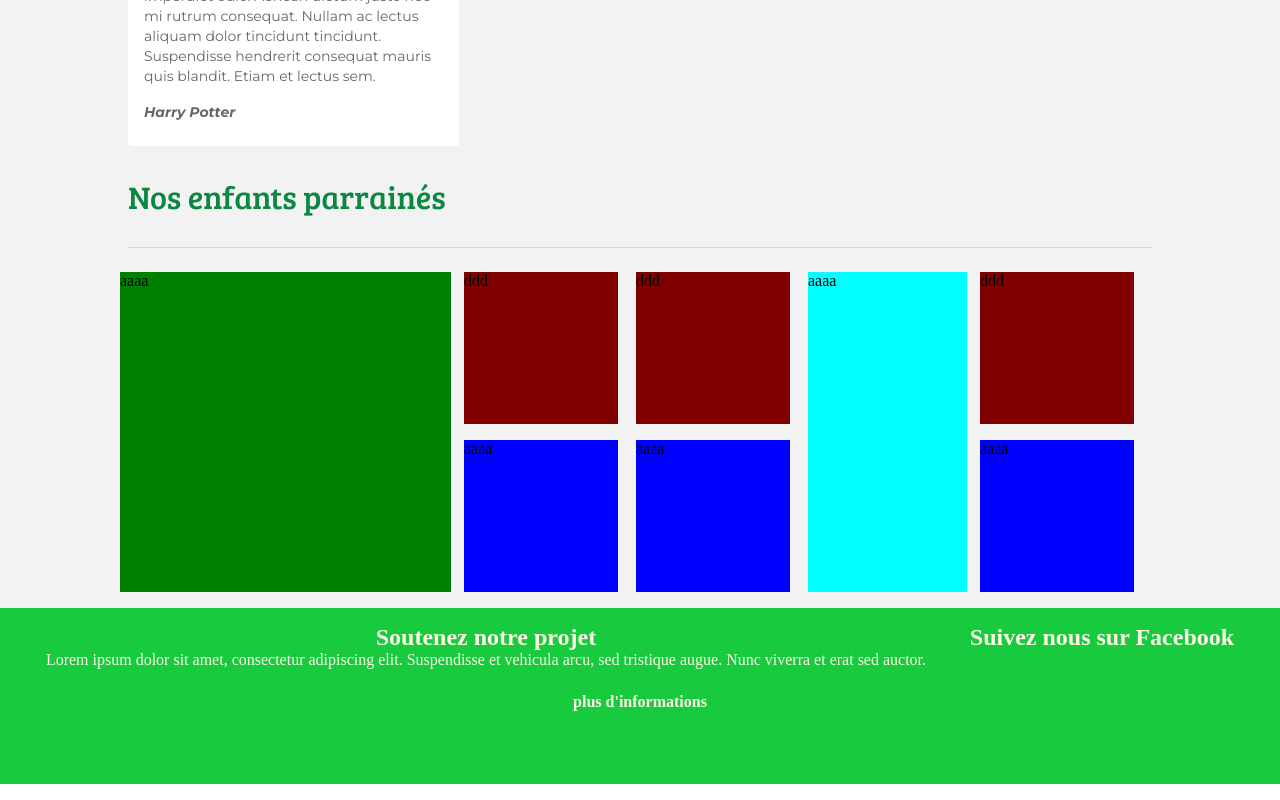
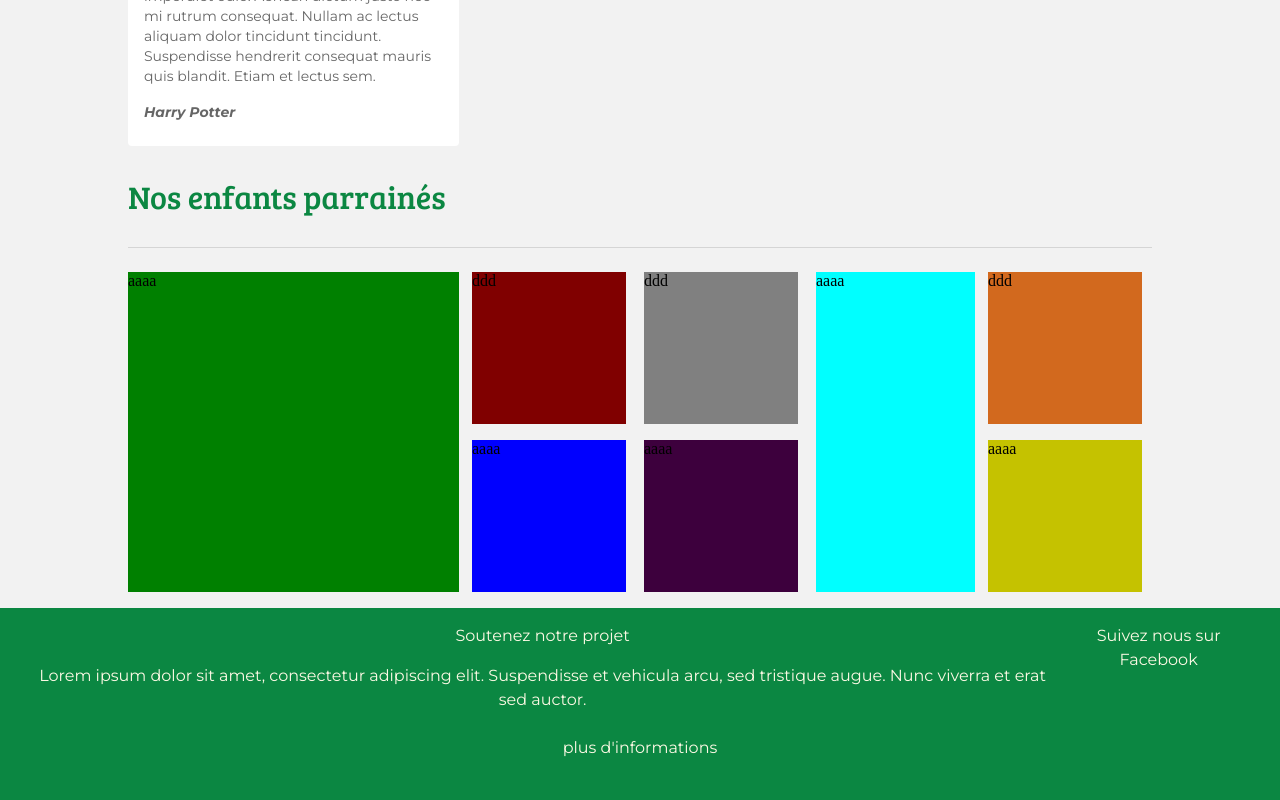
Before and after one commit to borisbecode/Swartz-5-Client-Ensemble-GNO-Far, a React (Create React App) app in the folder app/: page / in a window 1280 px wide. Shown: the part 1995-2795 px from the top of the page. Built offline with nearby package versions, Linux system fonts and the light colour scheme.

Commit message:
responsive working

```diff
--- a/app/src/App.js
+++ b/app/src/App.js
@@ -1,23 +1,23 @@
-import About from "./pages/about";
-import Actions from "./pages/actions";
-import Admin from "./pages/Admin";
-import NotFound from "./pages/notfound";
-import React from "react";
-import './App.css';
-import { Route, Routes, Navigate } from "react-router-dom";
+import About from './pages/about'
+import Actions from './pages/actions'
+import Admin from './pages/Admin'
+import NotFound from './pages/notfound'
+import React from 'react'
+import './App.css'
+import { Route, Routes, Navigate } from 'react-router-dom'
 // import Signup from "./components/Signup/Signup";
-import Login from "./components/Login/Login";
-import Box from '@mui/material/Box';
-import Header from "./components/Header/Header";
-import Accueil from "./pages/Accueil";
-import Parrainage from './pages/Parrainage';
-
+import Login from './components/Login/Login'
+import Box from '@mui/material/Box'
+import Header from './components/Header/Header'
+import Accueil from './pages/Accueil'
+import Parrainage from './pages/Parrainage'
+import Footer from './components/Footer/Footer'
 
 function App() {
-  const user = localStorage.getItem("token");
+  const user = localStorage.getItem('token')
 
   return (
-    <Box id="principal" sx={{bgcolor:"fourth"}} >
+    <Box id="principal" sx={{ bgcolor: 'fourth' }}>
       <Header />
       <Routes>
         <Route path="/" exact element={<Accueil />} />
@@ -28,8 +28,9 @@ function App() {
         <Route path="/admin" exact element={<Admin />} />
         <Route path="/introuvable" exact element={<NotFound />} />
       </Routes>
+      <Footer />
     </Box>
-  );
+  )
 }
 
-export default App;
+export default App
--- a/app/src/components/ArticleModele.js
+++ b/app/src/components/ArticleModele.js
@@ -1,41 +1,63 @@
-import * as React from 'react';
-import Card from '@mui/material/Card';
-import CardMedia from '@mui/material/CardMedia';
-import CardContent from '@mui/material/CardContent';
-import Typography from '@mui/material/Typography';
-import Divider from '@mui/material/Divider';
-import Box from '@mui/material/Box';
+import * as React from 'react'
+import Card from '@mui/material/Card'
+import CardMedia from '@mui/material/CardMedia'
+import CardContent from '@mui/material/CardContent'
+import Typography from '@mui/material/Typography'
+import Divider from '@mui/material/Divider'
+import Box from '@mui/material/Box'
 
-export default function ArticleModele({img, title, subTitle, content, auteur, date}) {
-
+export default function ArticleModele({
+  img,
+  title,
+  subTitle,
+  content,
+  auteur,
+  date,
+}) {
   return (
-    <Card elevation={0} sx={{ maxWidth: 345, position:"relative", bgcolor:"white" }} style={{border:"unset"}} >
-        <Box sx={{position:"absolute", p:1, bgcolor:"primary.main", right:0, top:0, textAlign:"right"}}>
-            <Typography variant="body2" color="white" sx={{bgcolor:"inherit"}}>
-                {date}
-            </Typography>
-        </Box>
-      <CardMedia
-        component="img"
-        height="300"
-        image={img}
-        alt={title}
-      />
+    <Card
+      elevation={0}
+      sx={{ maxWidth: 345, position: 'relative', bgcolor: 'white' }}
+      style={{ border: 'unset' }}
+    >
+      <Box
+        sx={{
+          position: 'absolute',
+          p: 1,
+          bgcolor: 'primary.main',
+          right: 0,
+          top: 0,
+          textAlign: 'right',
+        }}
+      >
+        <Typography variant="body2" color="white" sx={{ bgcolor: 'inherit' }}>
+          {date}
+        </Typography>
+      </Box>
+      <CardMedia component="img" height="300" image={img} alt={title} />
       <CardContent>
         <Typography variant="h6" color="text.secondary">
           {title}
         </Typography>
-        <Typography variant="subtitle2" color="primary.main" sx={{textTransform:"uppercase", fontWeight:"600"}}>
+        <Typography
+          variant="subtitle2"
+          color="primary.main"
+          sx={{ textTransform: 'uppercase', fontWeight: '600' }}
+        >
           {subTitle}
         </Typography>
-        <Divider sx={{my:3}} />
-        <Typography variant="body2" color="text.secondary" sx={{mb:2}}>
+        <Divider sx={{ my: 3 }} />
+        <Typography variant="body2" color="text.secondary" sx={{ mb: 2 }}>
           {content}
         </Typography>
-        <Typography variant="body2" color="text.secondary" sx={{fontStyle:"italic", fontWeight:"700"}}>
+        <Typography
+          variant="body2"
+          color="text.secondary"
+          sx={{ fontStyle: 'italic', fontWeight: '700' }}
+        >
           {auteur}
         </Typography>
       </CardContent>
     </Card>
-  );
+  )
 }
--- a/app/src/components/Child_pictures/child.css
+++ b/app/src/components/Child_pictures/child.css
@@ -23,9 +23,16 @@
 
 .quattrieme {
   background-color: grey;
+  margin-bottom: 1vh;
+
+  height: 19vh;
+  width: 12vw;
 }
 .cinquieme {
-  background-color: blueviolet;
+  margin-top: 1vh;
+  background-color: rgb(61, 0, 61);
+  height: 19vh;
+  width: 12vw;
 }
 
 .sixieme {
@@ -36,8 +43,36 @@
 
 .septieme {
   background-color: chocolate;
+  height: 19vh;
+  width: 12vw;
+  margin-bottom: 1vh;
 }
 
 .huitieme {
-  background-color: indigo;
+  margin-top: 1vh;
+  background-color: rgb(197, 194, 0);
+  height: 19vh;
+  width: 12vw;
 }
+
+@media screen and (max-width: 900px) {
+  .align {
+    display: flex;
+    flex-direction: row;
+    height: auto;
+  }
+
+  .premier {
+    width: auto;
+    margin-right: 0;
+  }
+
+  .deuxieme {
+    width: auto;
+    margin: 0;
+  }
+  .troisieme {
+    width: auto;
+    margin: 0;
+  }
+}
--- a/app/src/components/Child_pictures/child.jsx
+++ b/app/src/components/Child_pictures/child.jsx
@@ -21,15 +21,16 @@ function Child() {
             Nos enfants parrainés
           </Typography>
         </ThemeProvider>
-        <Divider sx={{ my: 4 }} />
+        <Divider sx={{ my: 4, mx: 'auto' }} />
 
-        <Grid className="align" container spacing={1}>
+        <Grid className="align" container spacing={1} sx={{ mx: 'auto' }}>
           <Grid
             container
             spacing={1}
             sx={{ display: 'flex', flexDirection: 'column' }}
             item
-            xs={4}
+            lg={4}
+            xs={10}
           >
             <Grid className="premier">aaaa</Grid>
           </Grid>
@@ -38,7 +39,8 @@ function Child() {
             spacing={1}
             sx={{ display: 'flex', flexDirection: 'column' }}
             item
-            xs={2}
+            xs={10}
+            lg={2}
           >
             <Grid className="deuxieme">ddd</Grid>
             <Grid className="troisieme">aaaa</Grid>
@@ -48,17 +50,19 @@ function Child() {
             spacing={1}
             sx={{ display: 'flex', flexDirection: 'column' }}
             item
-            xs={2}
+            xs={10}
+            lg={2}
           >
-            <Grid className="deuxieme">ddd</Grid>
-            <Grid className="troisieme">aaaa</Grid>
+            <Grid className="quattrieme">ddd</Grid>
+            <Grid className="cinquieme">aaaa</Grid>
           </Grid>
           <Grid
             container
             spacing={1}
             sx={{ display: 'flex', flexDirection: 'column' }}
             item
-            xs={2}
+            xs={10}
+            lg={2}
           >
             <Grid className="sixieme">aaaa</Grid>
           </Grid>
@@ -67,10 +71,11 @@ function Child() {
             spacing={1}
             sx={{ display: 'flex', flexDirection: 'column' }}
             item
-            xs={2}
+            xs={8}
+            lg={1}
           >
-            <Grid className="deuxieme">ddd</Grid>
-            <Grid className="troisieme">aaaa</Grid>
+            <Grid className="septieme">ddd</Grid>
+            <Grid className="huitieme">aaaa</Grid>
           </Grid>
         </Grid>
       </Box>
--- a/app/src/components/Footer/Footer.css
+++ b/app/src/components/Footer/Footer.css
@@ -1,13 +1,20 @@
 #footer {
   bottom: 0;
   width: 100%;
-  height: 20vh;
-  background: #18cb3e;
+  height: 30%;
+
   padding-top: 2vh;
   margin-top: 2vh;
   text-align: center;
   color: rgb(252, 249, 228);
 }
+
+@media screen and (max-width: 900px) {
+  #footer {
+    height: auto;
+  }
+}
+
 * {
   margin: 0;
   padding: 0;
--- a/app/src/components/Footer/Footer.jsx
+++ b/app/src/components/Footer/Footer.jsx
@@ -1,12 +1,19 @@
 import React from 'react'
 import './Footer.css'
-import Box from '@mui/material/Box'
+
 import Container from '@mui/material/Container'
 import Grid from '@mui/material/Grid'
+import Box from '@mui/material/Box'
+import Typography from '@mui/material/Typography'
 
 function Footer() {
   return (
-    <div id="footer">
+    <Box
+      id="footer"
+      sx={{
+        bgcolor: 'primary.main',
+      }}
+    >
       <Container
         maxWidth="xl"
         sx={{
@@ -17,25 +24,25 @@ function Footer() {
       >
         <Grid item xs={4}>
           {' '}
-          <h2 sx={{ mb: 2 }}>Soutenez notre projet</h2>{' '}
-          <article sx={{ mt: 2 }}>
+          <Typography sx={{ mb: 2 }}>Soutenez notre projet</Typography>{' '}
+          <Typography sx={{ mt: 2 }}>
             Lorem ipsum dolor sit amet, consectetur adipiscing elit. Suspendisse
             et vehicula arcu, sed tristique augue. Nunc viverra et erat sed
             auctor.
-          </article>
+          </Typography>
         </Grid>
 
         <Grid item xs={4}>
           {' '}
-          <h2>Suivez nous sur Facebook </h2>
+          <Typography>Suivez nous sur Facebook </Typography>
         </Grid>
       </Container>
       <Container
         sx={{ pt: 3, pb: 5, alignItems: 'center', justifyContent: 'center' }}
       >
-        <h4> plus d'informations </h4>
+        <Typography> plus d'informations </Typography>
       </Container>
-    </div>
+    </Box>
   )
 }
 
--- a/app/src/pages/Accueil.js
+++ b/app/src/pages/Accueil.js
@@ -9,9 +9,9 @@ const Accueil = () => {
   return (
     <Box id="accueil" sx={{ width: '100%', m: 0 }}>
       <BannerHome />
+
       <Articles />
       <Child />
-      <Footer />
     </Box>
   )
 }
```
Lines whose indentation alone changed are shown as unchanged.
